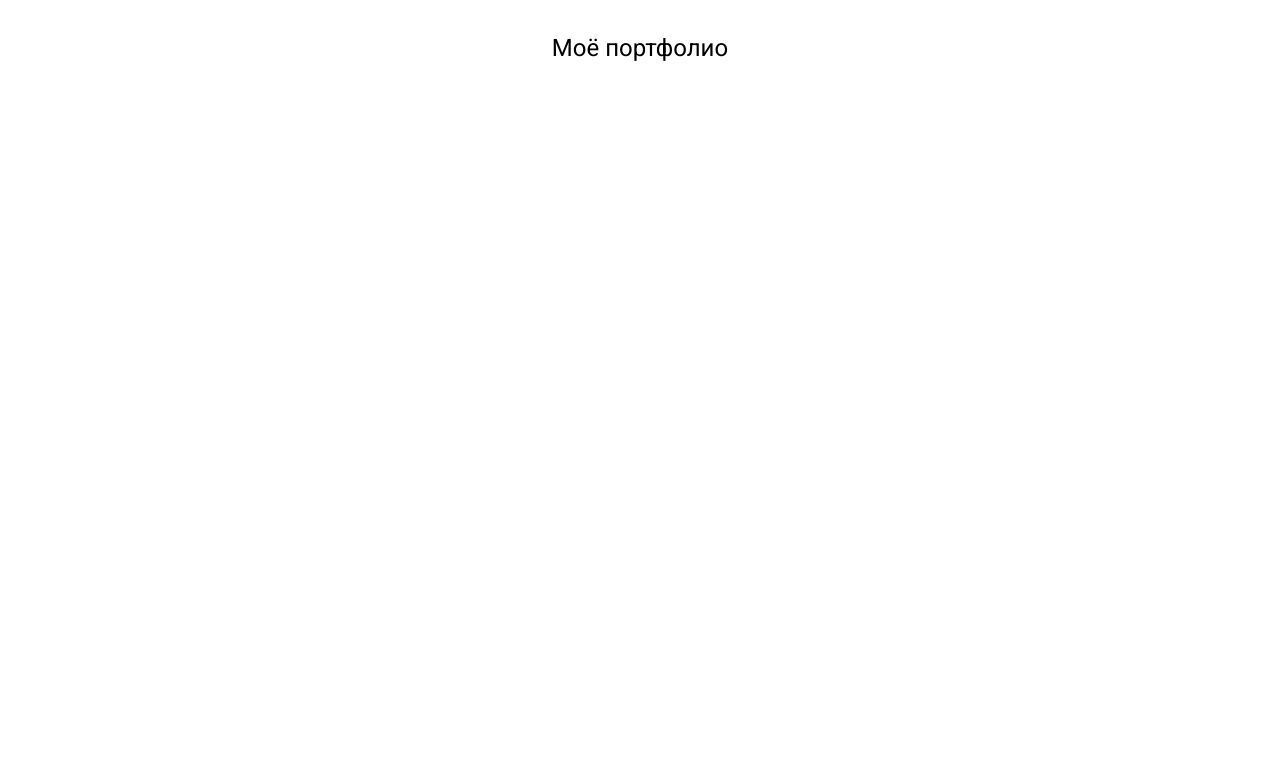
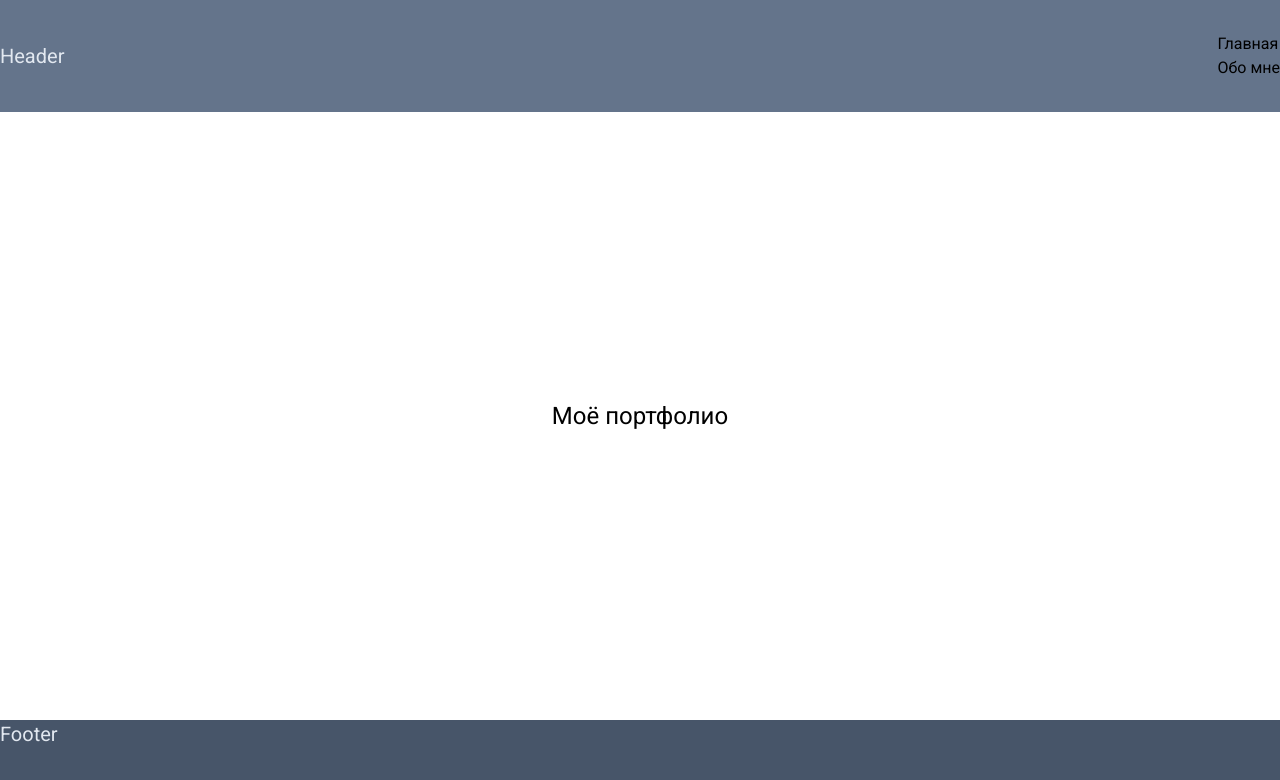
Before and after one commit to NikolayPilgun/Portfolio, a React (Vite) app: page / in a window 1280 px wide. Shown: the top 780 px of the page. Built offline with nearby package versions, Linux system fonts and the light colour scheme.

Commit message:
ReactRouter

```diff
--- a/package.json
+++ b/package.json
@@ -10,8 +10,12 @@
     "preview": "vite preview"
   },
   "dependencies": {
+    "localforage": "^1.10.0",
+    "match-sorter": "^6.3.1",
     "react": "^18.2.0",
-    "react-dom": "^18.2.0"
+    "react-dom": "^18.2.0",
+    "react-router-dom": "^6.16.0",
+    "sort-by": "^1.2.0"
   },
   "devDependencies": {
     "@types/react": "^18.2.15",
--- a/src/App.tsx
+++ b/src/App.tsx
@@ -1,8 +1,14 @@
+import { Outlet } from "react-router-dom";
+import Footer from "./components/footer/Footer";
+import Header from "./components/header/Header";
+
 function App() {
 	return (
-		<main>
-			<h1 className="text-2xl text-center my-8">Моё портфолио</h1>
-		</main>
+		<div className="min-h-screen flex flex-col justify-between ">
+			<Header />
+			<Outlet />
+			<Footer />
+		</div>
 	);
 }
 
--- /dev/null
+++ b/src/components/body/AboutMe.tsx
@@ -0,0 +1,7 @@
+export default function AboutMe() {
+	return (
+		<div>
+			<h2 className="text-2xl text-center">Обо мне</h2>
+		</div>
+	);
+}
--- /dev/null
+++ b/src/components/body/Home.tsx
@@ -0,0 +1,9 @@
+export default function Home() {
+	return (
+		<div>
+			<main>
+				<h1 className="text-2xl text-center">Моё портфолио</h1>
+			</main>
+		</div>
+	);
+}
--- /dev/null
+++ b/src/components/footer/Footer.tsx
@@ -0,0 +1,7 @@
+export default function Footer() {
+	return (
+		<footer className="h-20 bg-slate-600">
+			<h2 className="text-xl text-slate-200">Footer</h2>
+		</footer>
+	);
+}
--- /dev/null
+++ b/src/components/header/Header.tsx
@@ -0,0 +1,21 @@
+import { NavLink } from "react-router-dom";
+export default function Header() {
+	return (
+		<header className="flex justify-between items-center gap-5 h-28 bg-slate-500">
+			<div>
+				<h2 className="text-xl text-slate-200">Header</h2>
+			</div>
+
+			<nav>
+				<ul>
+					<li>
+						<NavLink to={`/`}>Главная </NavLink>
+					</li>
+					<li>
+						<NavLink to={`aboutMe`}>Обо мне</NavLink>
+					</li>
+				</ul>
+			</nav>
+		</header>
+	);
+}
--- a/src/main.tsx
+++ b/src/main.tsx
@@ -1,10 +1,30 @@
-import React from 'react'
-import ReactDOM from 'react-dom/client'
-import App from './App.tsx'
-import './index.css'
+import React from "react";
+import ReactDOM from "react-dom/client";
+import { createBrowserRouter, RouterProvider } from "react-router-dom";
+import App from "./App.tsx";
+import AboutMe from "./components/body/AboutMe.tsx";
+import Home from "./components/body/Home.tsx";
+import "./index.css";
 
-ReactDOM.createRoot(document.getElementById('root')!).render(
-  <React.StrictMode>
-    <App />
-  </React.StrictMode>,
-)
+const router = createBrowserRouter([
+	{
+		path: "/",
+		element: <App />,
+		children: [
+			{
+				path: "/",
+				element: <Home />,
+			},
+			{
+				path: "aboutMe",
+				element: <AboutMe />,
+			},
+		],
+	},
+]);
+
+ReactDOM.createRoot(document.getElementById("root")!).render(
+	<React.StrictMode>
+		<RouterProvider router={router} />
+	</React.StrictMode>
+);
```
Also changed, not shown: .eslintrc.cjs, 1 other file (tests, documents, lock files or other folders).
